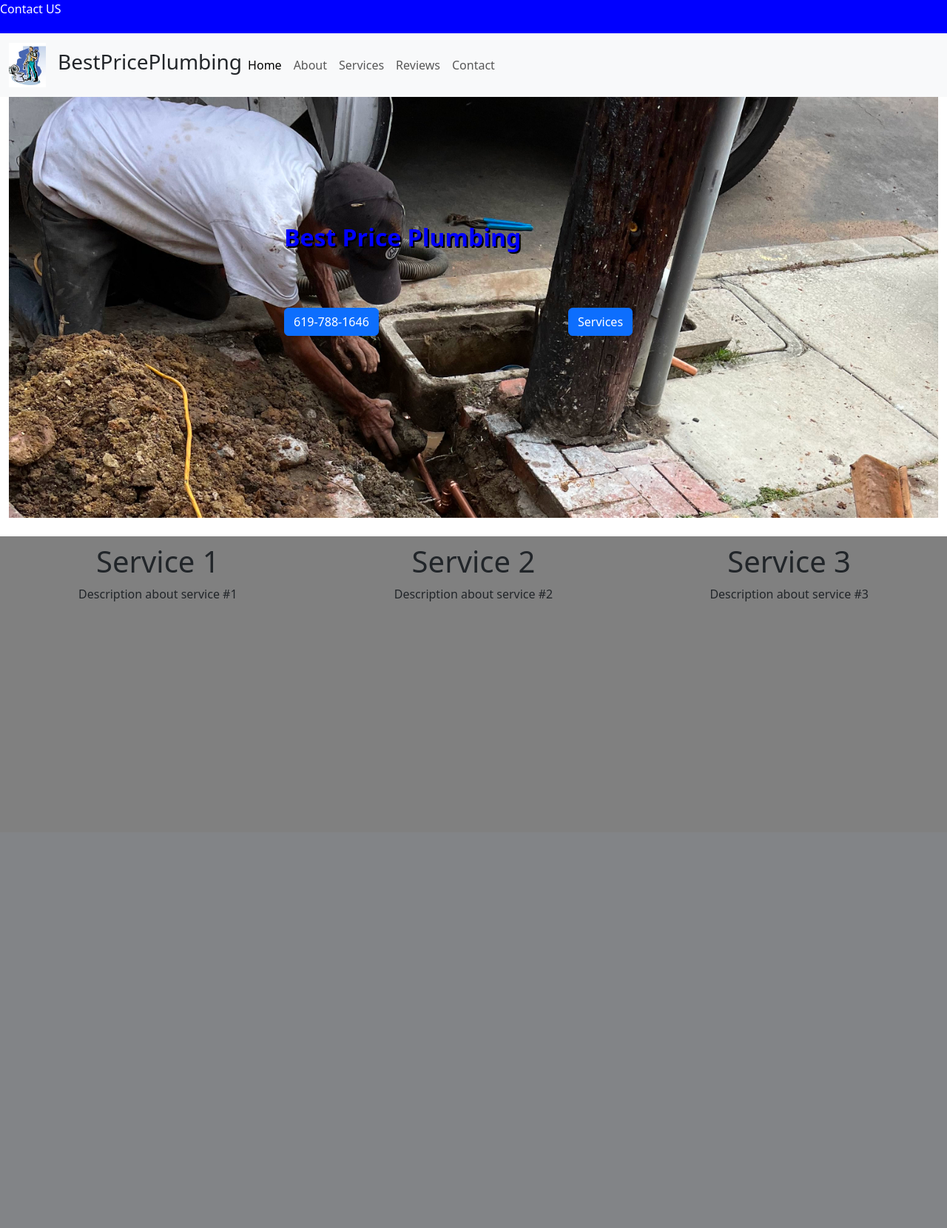
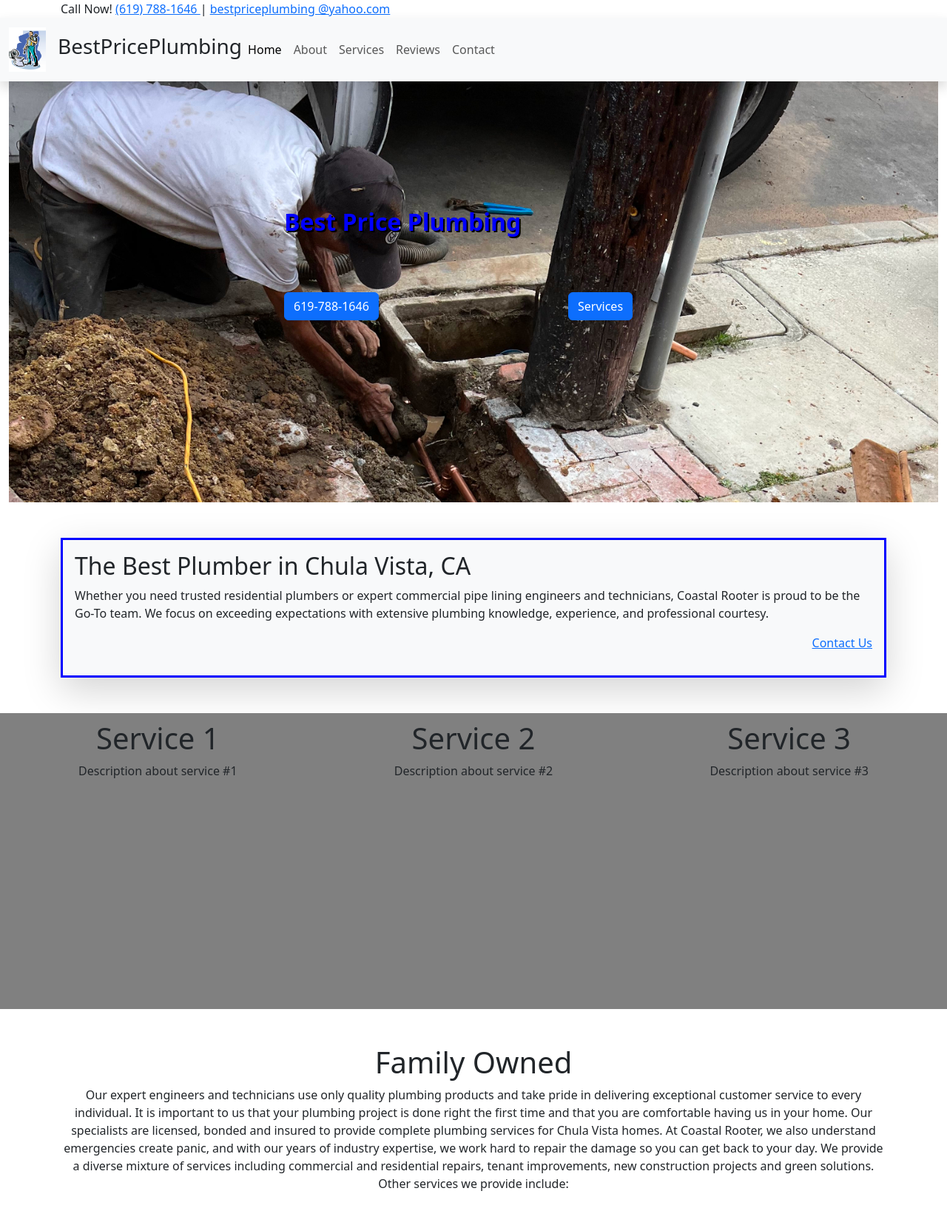
Before and after one commit to kingofcode898/DadWeb, a Flask app: page / in a window 1280 px wide. Shown: the whole page at 74% size. Before the commit the page ends 813 px from the top, so only its background shows below. Run offline with Flask 3, Linux system fonts and the light colour scheme.

Commit message:
added functional and asthetic improvements

```diff
--- /dev/null
+++ b/templates/header.html
@@ -0,0 +1,2 @@
+<div class="fusion-contact-info">
+                    </div>
--- a/templates/homepage.html
+++ b/templates/homepage.html
@@ -8,17 +8,34 @@
   </head>
   <body>
     <!--This is the header-->
-    <div style="height: 45px; background-color: blue;">
-          <p style="color: white; ">Contact US</p>
+    <div class="container-lg">
+      <div class="row align-items-center ">
+       <div class="col">
+        Call Now! <a href="tel:6197881646"> (619) 788-1646 </a><span>|</span>
+            <a href="mailto:bestpriceplumbing@yahoo.com"> bestpriceplumbing @yahoo.com </a>
+       </div>
+      </div>
     </div>
     <!--This is the code for the navbar-->
     {% include "navbar.html" %}
     <!--This is the beggining of the body that is not the navbar-->
-    <div class="container-fluid position-relative"  >
+    <div class="d-flex container-fluid position-relative"  >
         <img class="img-fluid overflow-hidden" src="/static/Gran.jpg">
         <h2 style="position: absolute; top: 30%; left: 30%; color:Blue; font-weight: bold ;text-shadow: 2px 2px black;">Best Price Plumbing</h2>
         <a href="/services" class="btn btn-primary position-absolute" style="top: 50%; left: 60%;">Services</a>
         <a href="tel: 6197881646" class="btn btn-primary position-absolute top-50" style="left: 30%;">619-788-1646</a>
+    </div>
+    <div class="container">
+      <div class="shadow-lg p-3 mb-5 mt-5 bg-body-tertiary" style="padding: 28px 28px 27px 31px; border: 3px solid blue; background: #f2efef;">
+        <h2>The Best Plumber in Chula Vista, CA</h2>
+        <p>
+          Whether you need trusted residential plumbers or expert commercial pipe lining engineers and technicians,
+          Coastal Rooter is proud to be the Go-To team. We focus on exceeding expectations with extensive plumbing knowledge, experience, and professional courtesy.
+        </p>
+        <p style="text-align: right; color: black;">
+          <a href="/contact">Contact Us</a>
+        </p>
+      </div>
     </div>
     <div class="container-fluid text-center" style=" margin-top: 25px; width: 100%; height: 400px; background-color: grey;">
       <div class="row align-items-start">
@@ -36,6 +53,13 @@
         </div>
       </div>
     </div>
+    <div class="container text-center mt-5 mb-5">
+      <h1>Family Owned</h1>
+      <p>
+        Our expert engineers and technicians use only quality plumbing products and take pride in delivering exceptional customer service to every individual. It is important to us that your plumbing project is done right the first time and that you are comfortable having us in your home. Our specialists are licensed, bonded and insured to provide complete plumbing services for Chula Vista homes. At Coastal Rooter, we also understand emergencies create panic, and with our years of industry expertise, we work hard to repair the damage so you can get back to your day. We provide a diverse mixture of services including commercial and residential repairs, tenant improvements, new construction projects and green solutions. Other services we provide include:
+      </p>
+    </div>
+    <div>
     <script src="https://cdn.jsdelivr.net/npm/bootstrap@5.3.0-alpha3/dist/js/bootstrap.bundle.min.js" integrity="sha384-ENjdO4Dr2bkBIFxQpeoTz1HIcje39Wm4jDKdf19U8gI4ddQ3GYNS7NTKfAdVQSZe" crossorigin="anonymous"></script>
   </body>
 </html>
--- a/templates/navbar.html
+++ b/templates/navbar.html
@@ -1,4 +1,4 @@
-<nav class="navbar navbar-expand-lg bg-body-tertiary ">
+<nav class="navbar navbar-expand-lg bg-body-tertiary sticky-top shadow">
     <div class="container-fluid">
         <a class="navbar-brand" href="/">
           <img src="/static/logo.png" alt="LOGO" width="50" height="60">
```
Also changed, not shown: static/Residential-Plumbing.jpg (added).
